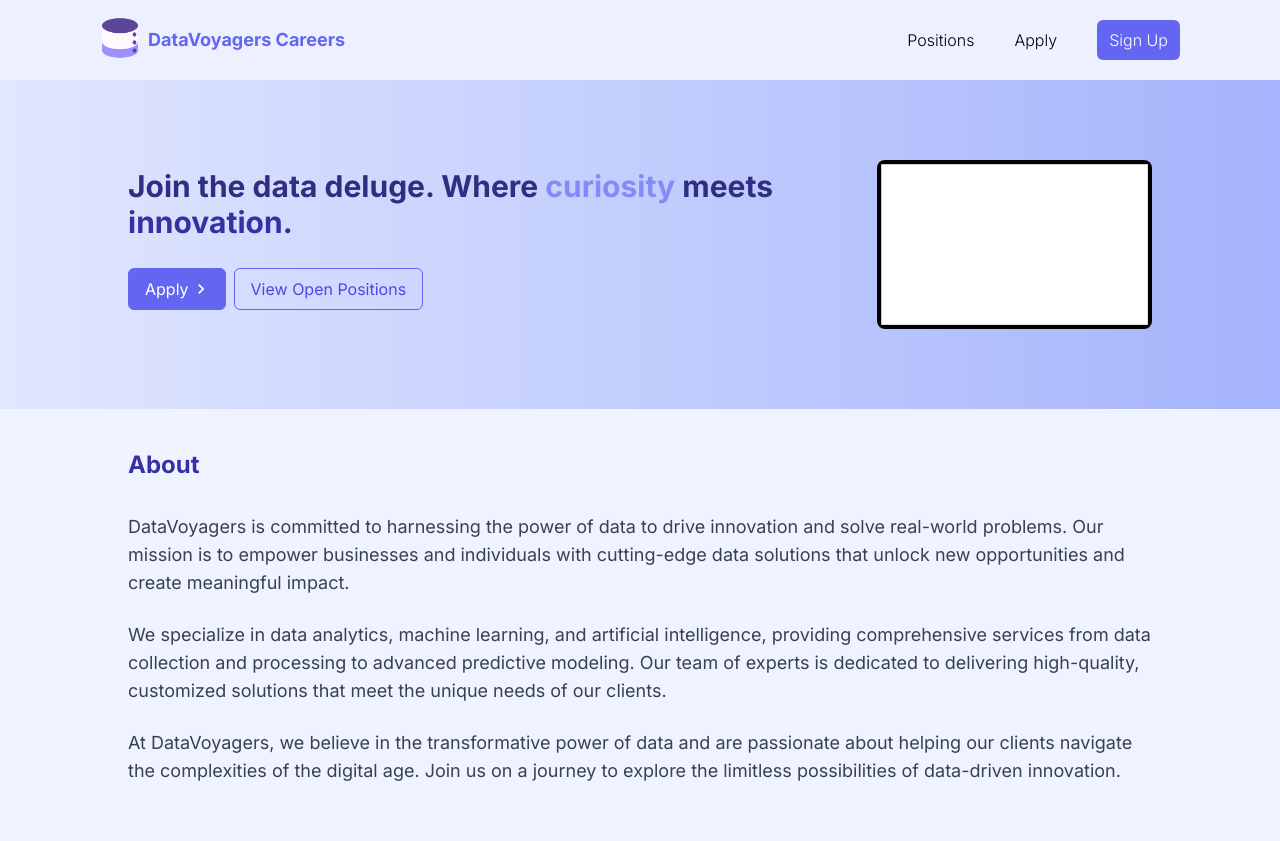
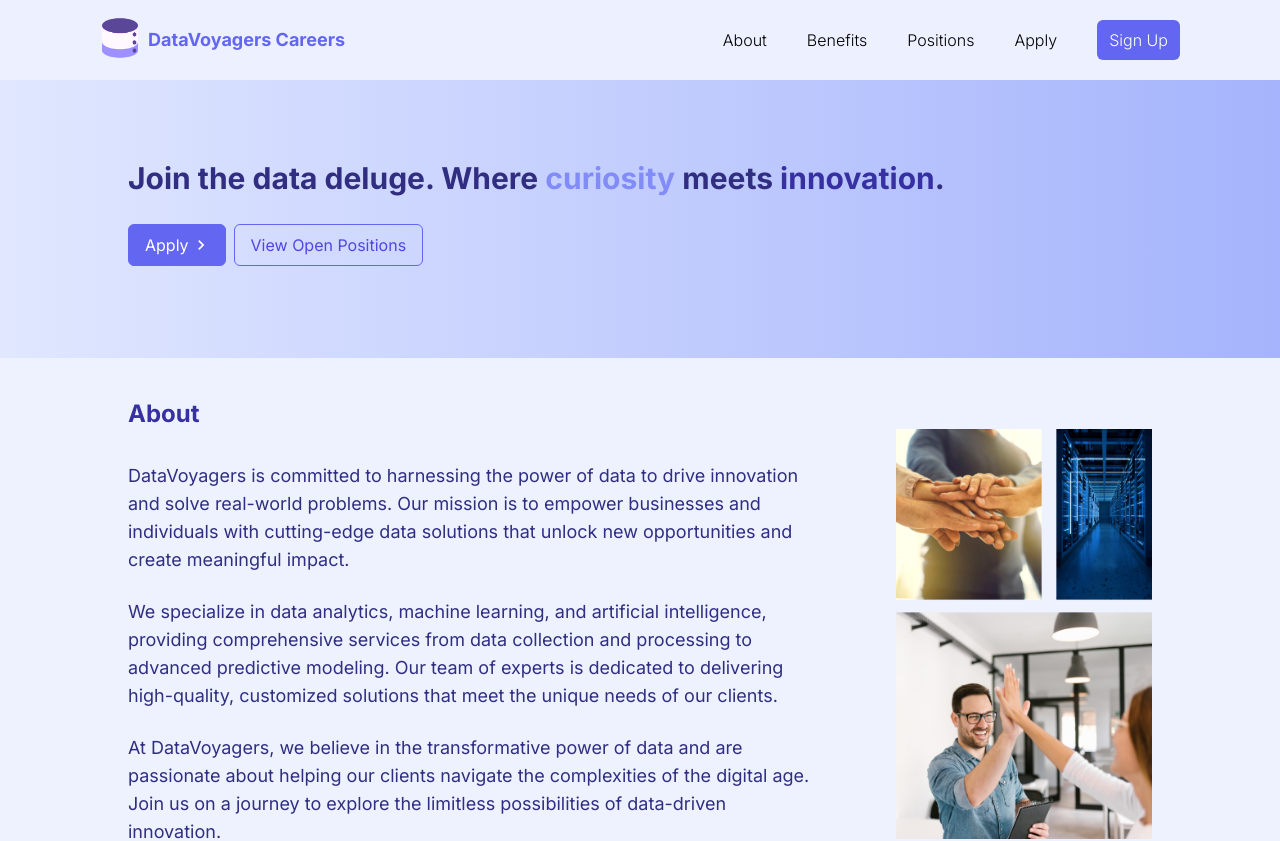
Before and after one commit to carhanc/website-cd, a Next.js app: page / in a window 1280 px wide. Shown: the top 841 px of the page. Built offline with nearby package versions, Linux system fonts and the light colour scheme; no server answers.

Commit message:
final design

```diff
--- a/src/app/myapps/page.js
+++ b/src/app/myapps/page.js
@@ -77,9 +77,9 @@ const MyApps = () => {
           <h2 className="text-2xl ml-1 font-bold mb-6 text-indigo-500">Saved Applications</h2>
           {savedApplications.length > 0 ? (
             <div className='gap-4'>
-              <div className='relative mb-4 rounded-md space-y-10'>
+              <div className='relative mb-4 rounded-md space-y-4'>
                 {savedApplications.map((app) => (
-                  <div key={app.id} className="shadow-xl bg-white/50 border">
+                  <div key={app.id} className="shadow-xl bg-white/50 border rounded-lg">
                     <div className='pl-6 pt-5 text-md'>
                       <h2 className="text-xl font-bold mb-2 ml-0 text-indigo-800 lg:block flex flex-col">
                         {app.job[0] ? app.job[0] : "No response"}{app.job[1] ? "," : ""} {app.job[1]}{app.job[2] ? "," : ""} {app.job[2]}
@@ -113,7 +113,7 @@ const MyApps = () => {
                         <span className='my-auto lg:ml-2 lg:text-lg text-xl'><FaPencil /></span>
                       </Link>
 
-                      <button onClick={() => handleDelete(app.id)} className="bg-red-500 lg:flex lg:flex-row px-3 py-2 rounded-md my-auto ease-linear duration-150 hover:brightness-90 mb-6 text-white">
+                      <button onClick={() => handleDelete(app.id)} className="text-red-500 lg:flex lg:flex-row px-3 py-2 rounded-md my-auto ease-linear duration-150 hover:brightness-90 mb-6 bg-red-100 border border-red-500">
                         <span className='lg:block hidden'>Delete</span>
                         <span className='my-auto lg:ml-2 lg:text-lg text-xl'><FaRegTrashCan /></span>
                       </button>
@@ -133,9 +133,9 @@ const MyApps = () => {
           <h2 className="text-2xl ml-1 font-bold mb-6 text-indigo-500 lg:mt-0 mt-8">Submitted Applications</h2>
           {submittedApplications.length > 0 ? (
             <div className=''>
-              <div className='relative mb-4 rounded-md space-y-8'>
+              <div className='relative mb-4 rounded-md space-y-4'>
                 {submittedApplications.map((app) => (
-                  <div key={app.id} className=" bg-white/50 border shadow-lg">
+                  <div key={app.id} className=" bg-white/50 border shadow-lg rounded-lg">
                     <div className='pl-6 pt-5 text-md'>
                       <h2 className="text-xl font-bold mb-2 ml-0 text-indigo-800 lg:block flex flex-col">
                         {app.job[0] ? app.job[0] : "No response"}{app.job[1] ? "," : ""} {app.job[1]}{app.job[2] ? "," : ""} {app.job[2]}
--- a/src/app/page.js
+++ b/src/app/page.js
@@ -6,6 +6,7 @@ import Link from "next/link";
 import Nav from "../components/nav";
 import { MdKeyboardArrowRight } from "react-icons/md";
 import innovation from "../../public/innovation.jpg"
+import collaboration from "../../public/collaboration.png"
 import sections from "../data/benefitsData"
 import Footer from "@/components/footer";
 import { useState, useEffect } from "react";
@@ -73,30 +74,36 @@ const Home = () => {
             </div>
           </div>
 
-          <div className="lg:block hidden">
+          {/* <div className="lg:block hidden">
             <Image src={Rect} alt="DataVoyagers" className="object-cover rounded-lg" width={300} height={300} />
-          </div>
+          </div> */}
 
         </div>
 
       </main>
 
       {/* About Section */}
-      <div className="bg-indigo-100/50 border-b-2 border-indigo-300 lg:px-32 p-10">
+      <div className="bg-indigo-50 lg:px-32 p-10 flex justify-between" id="about">
+        <div className="lg:w-2/3 my-auto">
           <h1 className="text-2xl font-bold mb-8 text-indigo-800">About</h1>
-        <p className="text-lg mb-6 text-gray-700">
+          <p className="text-lg mb-6 text-indigo-900">
             DataVoyagers is committed to harnessing the power of data to drive innovation and solve real-world problems. Our mission is to empower businesses and individuals with cutting-edge data solutions that unlock new opportunities and create meaningful impact.
           </p>
-        <p className="text-lg mb-6 text-gray-700">
+          <p className="text-lg mb-6 text-indigo-900">
             We specialize in data analytics, machine learning, and artificial intelligence, providing comprehensive services from data collection and processing to advanced predictive modeling. Our team of experts is dedicated to delivering high-quality, customized solutions that meet the unique needs of our clients.
           </p>
-        <p className="text-lg mb-6 text-gray-700">
+          <p className="text-lg mb-6 text-indigo-900">
             At DataVoyagers, we believe in the transformative power of data and are passionate about helping our clients navigate the complexities of the digital age. Join us on a journey to explore the limitless possibilities of data-driven innovation.
           </p>
         </div>
+        <div className="lg:block hidden w-1/4 my-auto">
+            <Image src={collaboration} alt="DataVoyagers" className="object-cover" />
+         </div>
+
+      </div>
 
       {/* // Benefits Section */}
-      <div className="bg-indigo-50">
+      <div className="bg-indigo-100/30" id="benefits">
         <div className="lg:mb-0 mb-4 lg:px-32 p-10">
           <h1 className="text-2xl font-bold mb-8 text-indigo-800">Benefits</h1>
           {sections.map((section, index) => (
--- a/src/components/JobCard.js
+++ b/src/components/JobCard.js
@@ -12,7 +12,7 @@ const JobCard = ({ job }) => {
 
   return (
 
-      <div className="bg-white/50 p-5 rounded-md hover:bg-indigo-100/40 transition ease-linear duration-150 shadow-xl text-indigo-800">
+      <div className="bg-white/50 p-5 rounded-md hover:bg-indigo-100/40 transition ease-linear duration-150 shadow-xl text-indigo-800 border-2 border-indigo-50">
         <h3 className="text-lg font-semibold mb-1">{job.title}</h3>
         <p className="text-sm text-black overflow-ellipsis overflow-hidden h-fit mb-1">{job.desc}</p>
         <p className="text-sm text-indigo-600 font-medium lg:mt-0 mt-2">{job.pay}</p>
--- a/src/components/nav.js
+++ b/src/components/nav.js
@@ -48,7 +48,18 @@ const Nav = () => {
 
               {/* Desktop Links */}
               <div className="hidden gap-x-10 sm:flex text-md my-auto rounded-md p-2 font-light text-indigo-700 text-transparent bg-clip-text">
-
+                <Link
+                  href="/#about"
+                  className="my-auto hover:scale-105 ease-linear duration-150 hover:text-indigo-500 text-black hover:brightness-110"
+                >
+                  About
+                </Link>
+                <Link
+                  href="/#benefits"
+                  className="my-auto hover:scale-105 ease-linear duration-150 hover:text-indigo-500 text-black hover:brightness-110"
+                >
+                  Benefits
+                </Link>
                 <Link
                   href="/positions"
                   className="my-auto hover:scale-105 ease-linear duration-150 hover:text-indigo-500 text-black hover:brightness-110"
```
Also changed, not shown: public/collaboration.png (added), public/innovation.png (added). Lines whose indentation alone changed are shown as unchanged.
